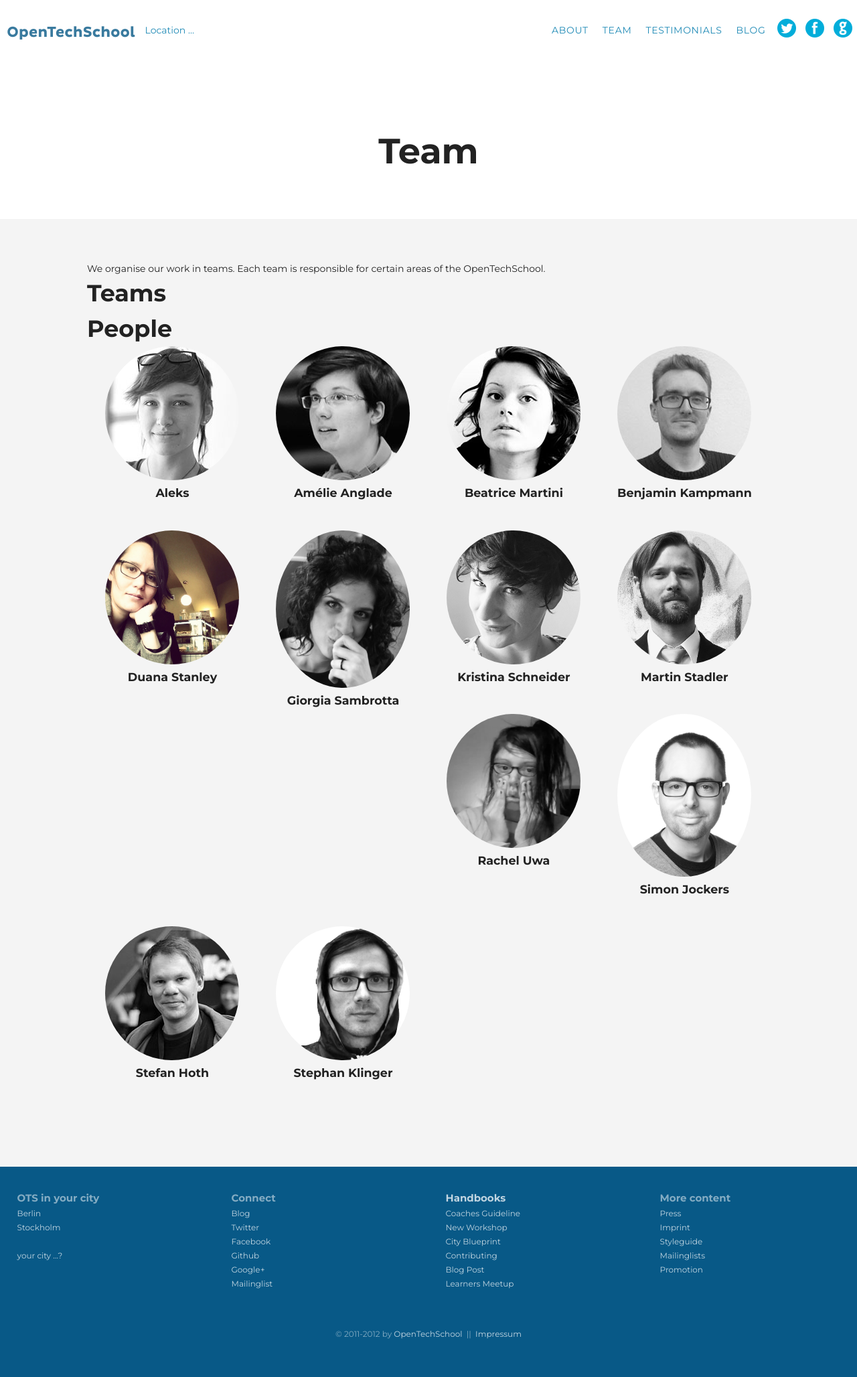
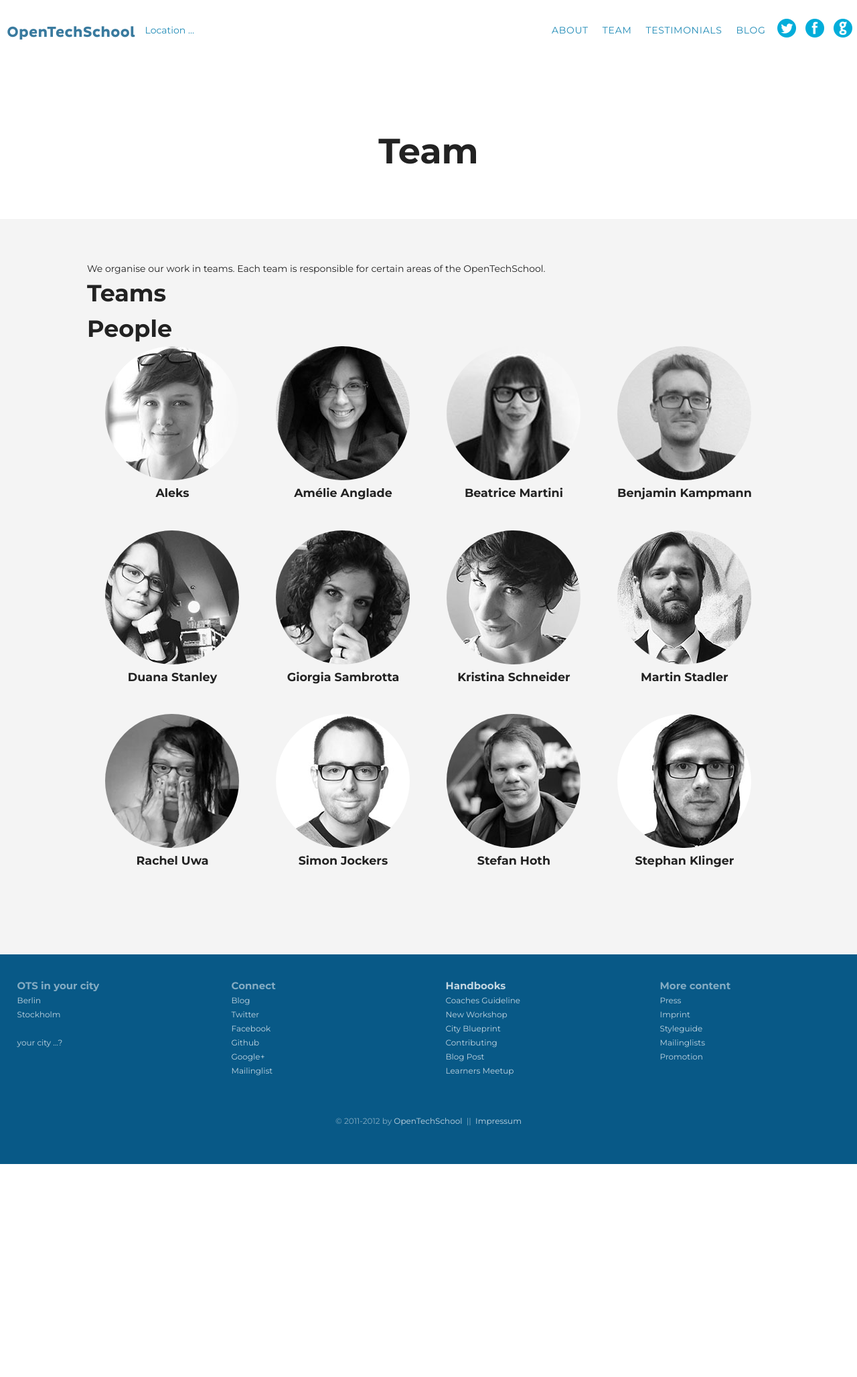
Before and after one commit to OpenTechSchool/www.opentechschool.org, a Jekyll site: the page built from team.html, in a window 1280 px wide. Shown: the whole page at 67% size. Built offline with Jekyll 4.4.1, drawn with Linux system fonts in a browser that asks for light colours; nearby versions of some CDN libraries; after the commit the page ends 1738 px from its top, so only the background shows below that.

Commit message:
update team list and images

```diff
--- a/team.html
+++ b/team.html
@@ -13,7 +13,7 @@ We organise our work in teams. Each team is responsible for certain areas of the
 <ul class="float_list float_list_4 team_list">
 
   <li class="member">
-    <img src="/images/team/Aleks.jpg">
+    <img src="/images/team/aleks.jpg">
     <h3>Aleks</h3>
     <p></p>
   </li>
@@ -43,7 +43,7 @@ We organise our work in teams. Each team is responsible for certain areas of the
   </li>
 
   <li class="member">
-    <img src="/images/team/Giorgia.jpg">
+    <img src="/images/team/giorgia.jpg">
     <h3>Giorgia Sambrotta</h3>
     <p></p>
   </li>
@@ -61,13 +61,13 @@ We organise our work in teams. Each team is responsible for certain areas of the
   </li>
 
   <li class="member">
-    <img src="/images/team/Rachel.png">
+    <img src="/images/team/rachel.jpg">
     <h3>Rachel Uwa</h3>
     <p></p>
   </li>
 
   <li class="member">
-    <img src="/images/team/Simon.png">
+    <img src="/images/team/simon.jpg">
     <h3>Simon Jockers</h3>
     <p></p>
   </li>
```
Also changed, not shown: images/team/Aleks.jpg, images/team/Ben.jpg, images/team/Giorgia.jpg, images/team/Hanna.jpg, images/team/Kristina.jpg, images/team/Martin.jpg, images/team/Nader.jpg, images/team/Rachel.png (deleted), images/team/Simon.png (deleted), images/team/Soares.jpg, images/team/Stefan.jpg, images/team/Stephan.jpg, images/team/amelie.jpg, images/team/beatrice.jpg, 4 more files.
